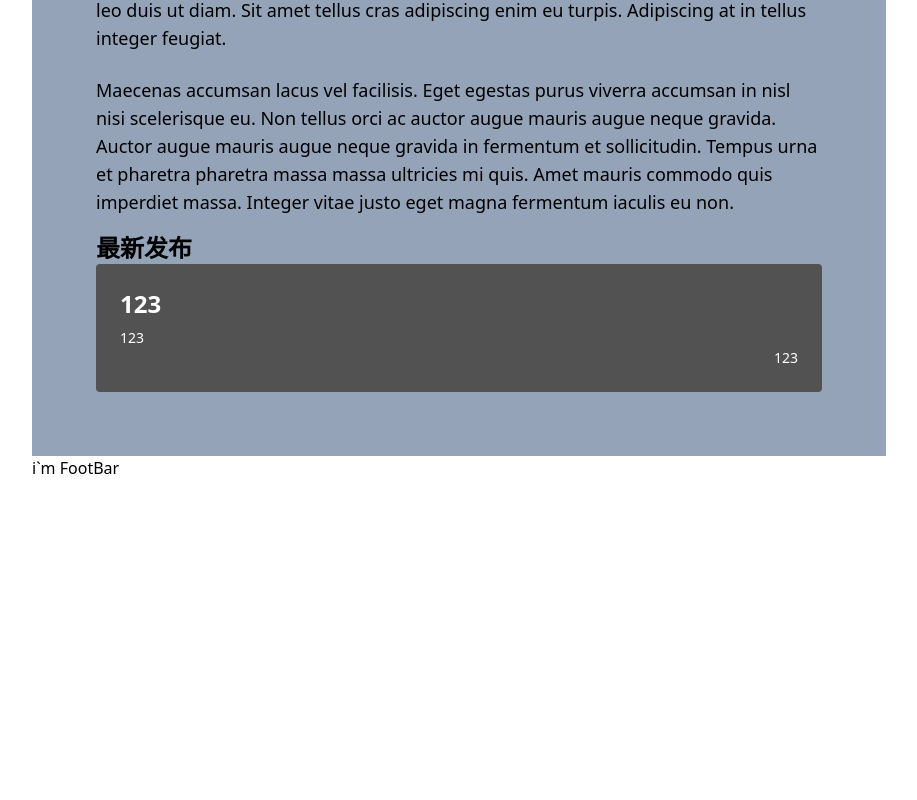
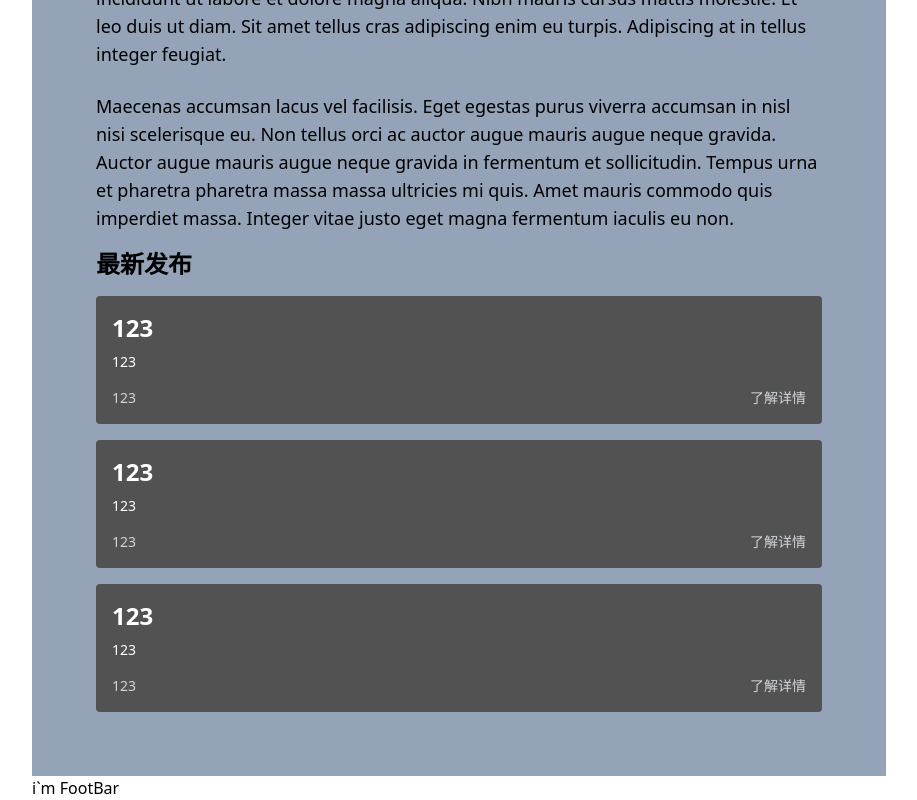
Before and after one commit to JeffreyZhu0201/NanoPress, a React (Create React App) app in the folder jeffreysblogfronted/: page /home in a window 1280 px wide. Shown: the part 756-1556 px from the top of the page, without its empty margins (181-1098 px from the left). Before the commit the page ends 1236 px from the top, so only its background shows below. Built offline with nearby package versions, Linux system fonts and the light colour scheme.

Commit message:
优化card

```diff
--- a/jeffreysblogfronted/src/components/ArticleCard.tsx
+++ b/jeffreysblogfronted/src/components/ArticleCard.tsx
@@ -2,7 +2,7 @@
  * @Author: JeffreyZhu 1624410543@qq.com
  * @Date: 2024-11-26 15:46:51
  * @LastEditors: JeffreyZhu 1624410543@qq.com
- * @LastEditTime: 2024-11-27 19:43:05
+ * @LastEditTime: 2024-11-27 20:19:52
  * @FilePath: \JeffreysBlog\jeffreysblogfronted\src\components\ArticleCard.tsx
  * @Description: File Description Here...
  *
@@ -16,11 +16,14 @@ import React from "react"
 function ArticleCard(props:{title:string,intro:string,date:string}){
 
     return (
-        <div className="flex flex-col bg-neutral-600 rounded">
-            <div className="m-4 md:m-6">
+        <div className="bg-neutral-600 border-white border-1.5 rounded">
+            <div className="m-4 flex flex-col">
                 <h1 className="text-xl md:text-2xl font-bold text-white truncate md:mb-2">{props.title}</h1>
                 <div className="box line-clamp-1 md:line-clamp-2 text-sm font-thin text-white">{props.intro}</div>
-                <div className="text-right text-white text-sm">{props.date}</div>
+                <div className="grid grid-cols-2 mt-2 md:mt-4">
+                    <div className="float-start text-gray-300 text-sm">{props.date}</div>
+                    <div className="float-start text-right text-gray-300 text-sm cursor-pointer hover:text-slate-100 transition-colors">了解详情</div>
+                </div>
             </div>
         </div>
     )
--- a/jeffreysblogfronted/src/components/NavBar.tsx
+++ b/jeffreysblogfronted/src/components/NavBar.tsx
@@ -22,7 +22,7 @@ function NavBar(){
     }
 
     return (
-        <div className="flex justify-between items-center h-32 w-full mx-auto px-4 text-white bg-slate-600 md:px-10">
+        <div className="flex justify-between items-center h-24 md:h-36 w-full mx-auto px-4 text-white bg-slate-600 md:px-10">
             <h1 className="w-full text-3xl font-bold text-[#00df9a]">Jeffrey's Blog</h1>
 
             <ul className='hidden md:flex font-bold text-lg'>
--- a/jeffreysblogfronted/src/pages/Homepage.tsx
+++ b/jeffreysblogfronted/src/pages/Homepage.tsx
@@ -2,7 +2,7 @@
  * @Author: JeffreyZhu 1624410543@qq.com
  * @Date: 2024-11-25 20:51:21
  * @LastEditors: JeffreyZhu 1624410543@qq.com
- * @LastEditTime: 2024-11-27 19:35:06
+ * @LastEditTime: 2024-11-27 19:45:46
  * @FilePath: \JeffreysBlog\jeffreysblogfronted\src\pages\Homepage.tsx
  * @Description: File Description Here...
  *
@@ -38,11 +38,12 @@ function Homepage():ReactElement{
                 <p className="text-base font-light md:text-lg">Maecenas accumsan lacus vel facilisis. Eget egestas purus viverra accumsan in nisl nisi scelerisque eu. Non tellus orci ac auctor augue mauris augue neque gravida. Auctor augue mauris augue neque gravida in fermentum et sollicitudin. Tempus urna et pharetra pharetra massa massa ultricies mi quis. Amet mauris commodo quis imperdiet massa. Integer vitae justo eget magna fermentum iaculis eu non.</p>
             </div>
 
-            <div className="p-2">
+            <div className="p-2  grid grid-flow-row gap-4">
                 <p className="text-2xl font-bold">最新发布</p>
 
                 <ArticleCard title={"123"} intro={"123"} date={"123"}></ArticleCard>
-
+                <ArticleCard title={"123"} intro={"123"} date={"123"}></ArticleCard>
+                <ArticleCard title={"123"} intro={"123"} date={"123"}></ArticleCard>
             </div>
 
         </div>
```
